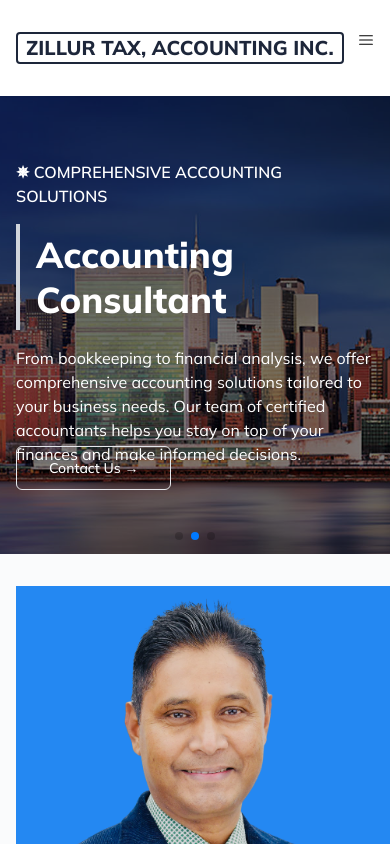
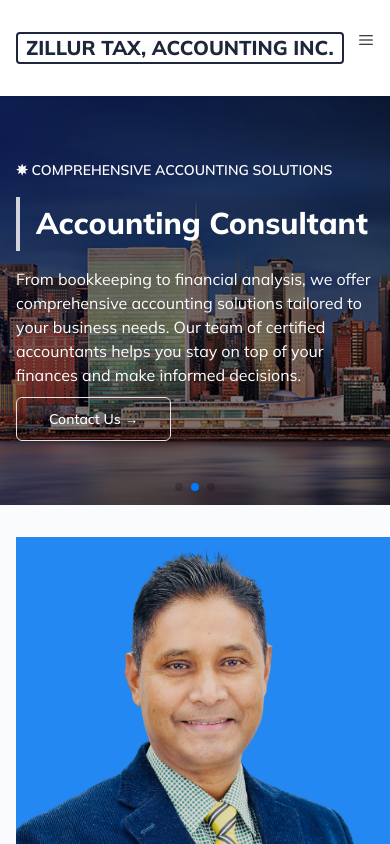
Before and after one commit to fazlyalahi01/tax-website, a Next.js app: page / in a window 390 px wide. Shown: the top 844 px of the page. Built offline with nearby package versions, Linux system fonts and the light colour scheme.

Commit message:
update slider responsiveness

```diff
--- a/src/components/home/SliderItem.tsx
+++ b/src/components/home/SliderItem.tsx
@@ -18,11 +18,15 @@ const SliderItem: React.FC<SliderItemProps> = ({
     <>
       <div className="bg-black/50 absolute top-0 bottom-0 left-0 right-0"></div>
       <div className="container z-20 text-white ">
-        <p className="uppercase font-semibold pb-4">✵ {title}</p>
-        <h1 className="md:text-7xl text-4xl leading-tight font-extrabold border-l-4 pl-4 border-gray-300 py-2">
+        <p className="uppercase font-semibold pb-4 text-[14px] sm:text-base">
+          ✵ {title}
+        </p>
+        <h1 className="md:text-7xl text-3xl leading-tight font-extrabold border-l-4 pl-4 border-gray-300 py-2">
           {heading}
         </h1>
-        <p className="text-base pt-4 max-w-2xl h-[100px]">{description}</p>
+        <p className="text-base pt-4 max-w-2xl h-[130px] md:h-[100px]">
+          {description}
+        </p>
         <div className="pt-4">
           <Link
             href="/contact"
```
